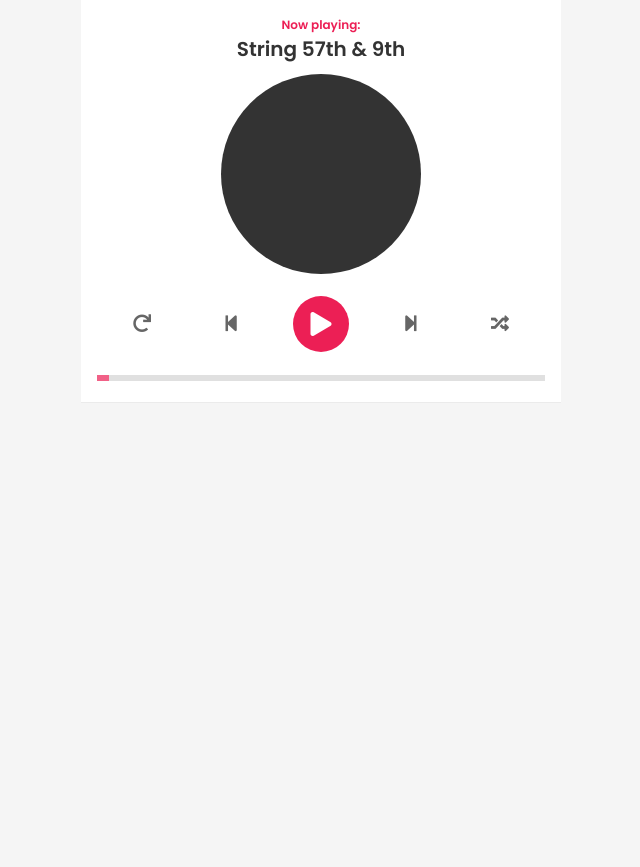
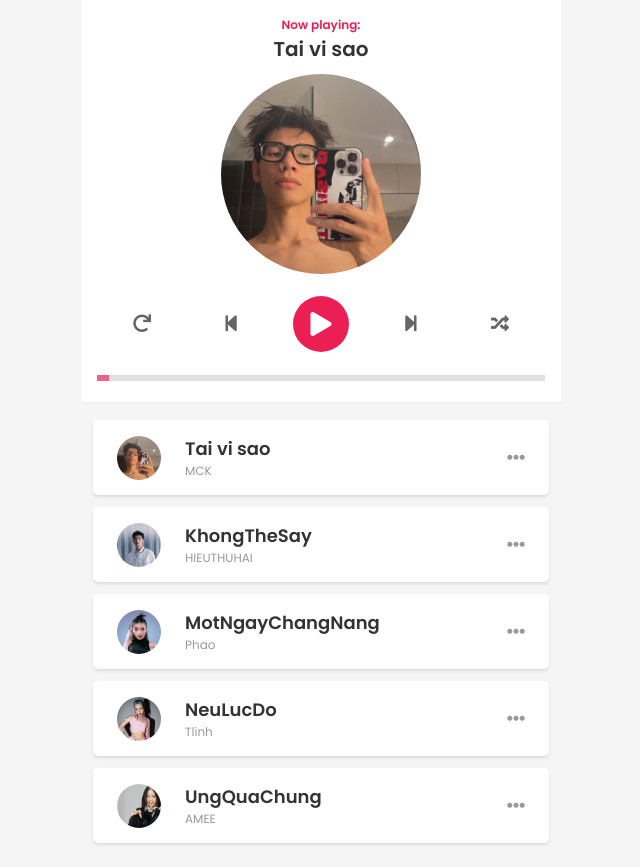
Before and after one commit to nkd0210/music_player, a plain HTML site: page index.html in a window 1280 px wide. Shown: the whole page, without its empty margins (319-959 px from the left). Before the commit the page ends 800 px from the top, so only its background shows below. Drawn offline with Linux system fonts and the light colour scheme.

Commit message:
click_ play fix bug

```diff
--- a/assets/js/main.js
+++ b/assets/js/main.js
@@ -1,49 +1,125 @@
 const $ = document.querySelector.bind(document);
 const $$ = document.querySelectorAll.bind(document);
+const cd = document.querySelector('.cd');
+const heading = document.querySelector('header h2');
+const cdThumb = document.querySelector('.cd-thumb');
+const audio = document.querySelector('#audio');
+const playBtn = document.querySelector('.btn-toggle-play');
+const player = document.querySelector('.player');
 
 const app = {
+
+    currentIndex : 0,
+    isPlaying : false,
+
     songs: [
         {
             name: 'Tai vi sao',
             singer: 'MCK',
-            path: 'TaiViSao-MCK-7963973.mp3',
-            image: 'mck.jpg'
+            path: './assets/music/TaiViSao-MCK-7963973.mp3',
+            image: './assets/img/mck.jpg'
         },
         {
             name: 'KhongTheSay',
             singer: 'HIEUTHUHAI',
-            path: 'KhongTheSay-HIEUTHUHAI-9293024.mp3',
-            image: 'hieut2.jpg'
+            path: './assets/music/KhongTheSay-HIEUTHUHAI-9293024.mp3',
+            image: './assets/img/hieut2.jpg'
         },
         {
             name: 'MotNgayChangNang',
             singer: 'Phao',
-            path: 'MotNgayChangNang-Phao-9400644.mp3',
-            image: 'phao.jpg'
+            path: './assets/music/MotNgayChangNang-Phao-9400644.mp3',
+            image: './assets/img/phao.jpg'
         },
         {
             name: 'NeuLucDo',
             singer: 'Tlinh',
-            path: 'NeuLucDo-tlinh2pillz-8783613.mp3',
-            image: 'tlinh.jpg'
+            path: './assets/music/NeuLucDo-tlinh2pillz-8783613.mp3',
+            image: './assets/img/tlinh.jpg'
         },
         {
             name: 'UngQuaChung',
             singer: 'AMEE',
-            path: 'UngQuaChung-AMEE-8783624.mp3',
-            image: 'amee.jpg'
+            path: './assets/music/UngQuaChung-AMEE-8783624.mp3',
+            image: './assets/img/amee.jpg'
         },
     ],
 
     render: function () {
+        const htmls = this.songs.map(function (song) {
+            return `
+                <div class="song">
+                    <div class="thumb" style="background-image: url('${song.image}')"></div>
+                    <div class="body">
+                        <h3 class="title">${song.name}</h3>
+                        <p class="author">${song.singer}</p>
+                    </div>
+                    <div class="option">
+                        <i class="fas fa-ellipsis-h"></i>
+                    </div>
+                </div>
+            `
+        });
+        document.querySelector('.playlist').innerHTML = htmls.join('');
+    },
+
+    defineProperties: function () {
+        Object.defineProperty(this , 'currentSong' , {
+            get: function () {
+                return this.songs[this.currentIndex];
+            }
+        })
+    },
+
+    handleEvents: function () {
+        const cdWidth = cd.offsetWidth;
+        const _this = this;
+
+        // Xử lý phóng to / thu nhỏ CD
+        document.onscroll = function () {
+            const scrollTop = window.scrollY || document.documentElement.scrollTop;
+
+            const newCdWidth = cdWidth - scrollTop;
+
+            cd.style.width = newCdWidth > 0 ? newCdWidth + 'px' : 0 ;
+
+            cd.style.opacity = newCdWidth / cdWidth;
+        }
+
+        // Xử lý khi click play
+        playBtn.onclick = function () {
+            if(_this.isPlaying) {
+                _this.isPlaying = false
+                audio.pause()
+                player.classList.remove('playing')
+            }else{
+                _this.isPlaying = true
+                audio.play()
+                player.classList.add('playing')
+            }
+        }
 
     },
 
+    loadCurrentSong: function () {
+        heading.textContent = this.currentSong.name
+        cdThumb.style.backgroundImage = `url('${this.currentSong.image}')`
+        audio.src = this.currentSong.path;
+    },
 
     start: function () {
 
+        //  Định nghĩa các thuộc tính cho object
+        this.defineProperties();
+
+        // Lắng nghe / xử lý các sự kiện (DOM events)
+        this.handleEvents();
+
+        // Render playlist
         this.render();
 
+        // Tải thông tin bài hát đầu tiên vào UI
+        this.loadCurrentSong();
     }
 
 }
--- a/index.html
+++ b/index.html
@@ -12,7 +12,6 @@
     <link href="https://fonts.googleapis.com/css2?family=Poppins:wght@300;400;600&display=swap" rel="stylesheet">
     <link rel="stylesheet" href="./assets/css/style.css">
     <link rel="shortcut icon" href="#">
-    <source src="" type="video/webm">
 </head>
 
 <body>
@@ -57,19 +56,9 @@
         </div>
 
         <!-- Playlist -->
-        <!-- <div class="playlist">
-            <div class="song">
-                <div class="thumb" style="background-image: url('${song.image}')">
-                </div>
-                <div class="body">
-                    <h3 class="title">${song.name}</h3>
-                    <p class="author">${song.singer}</p>
-                </div>
-                <div class="option">
-                    <i class="fas fa-ellipsis-h"></i>
-                </div>
-            </div>
-        </div> -->
+        <div class="playlist">
+
+        </div>
     </div>
     <script src="./assets/js/main.js"></script>
 </body>
```
